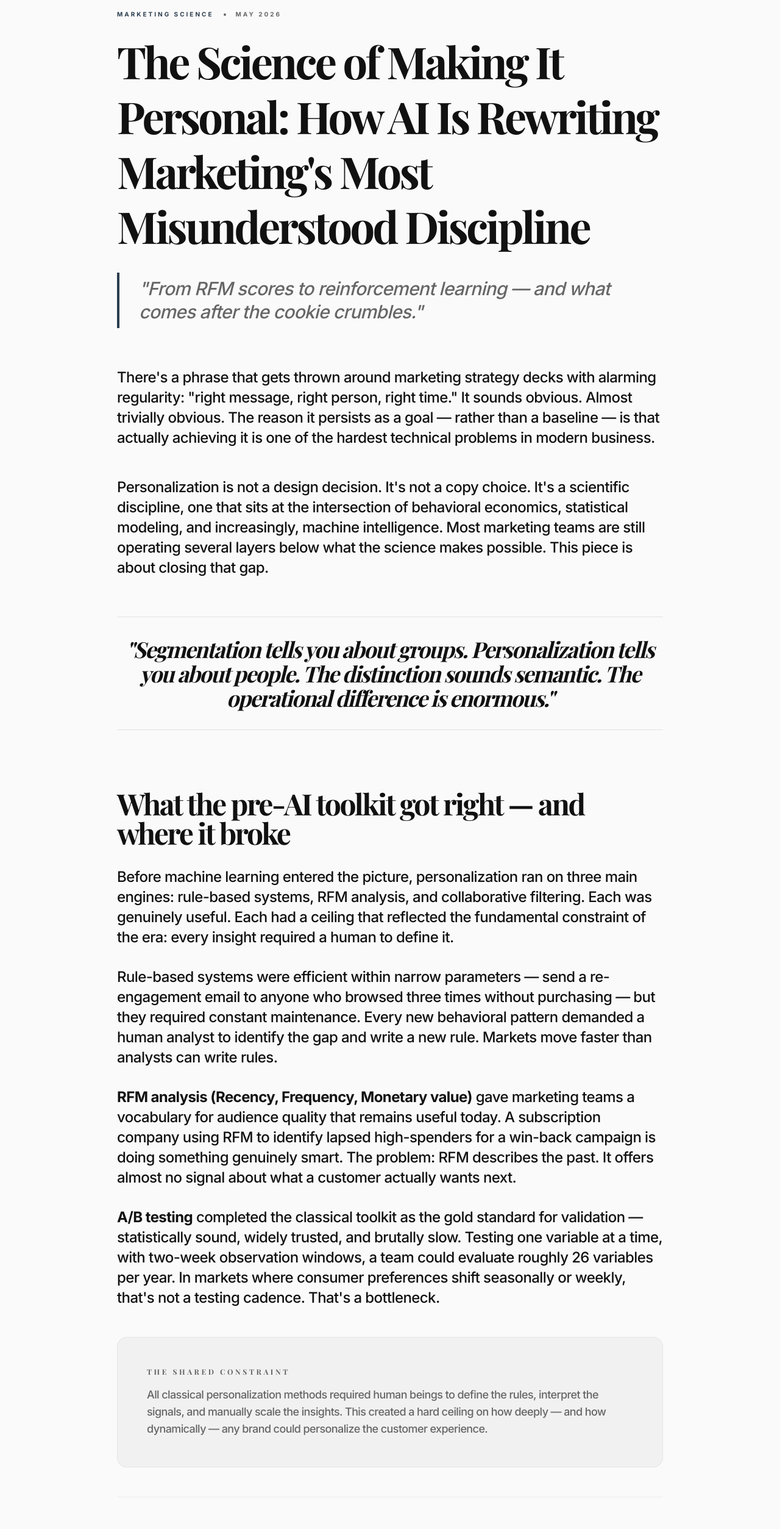
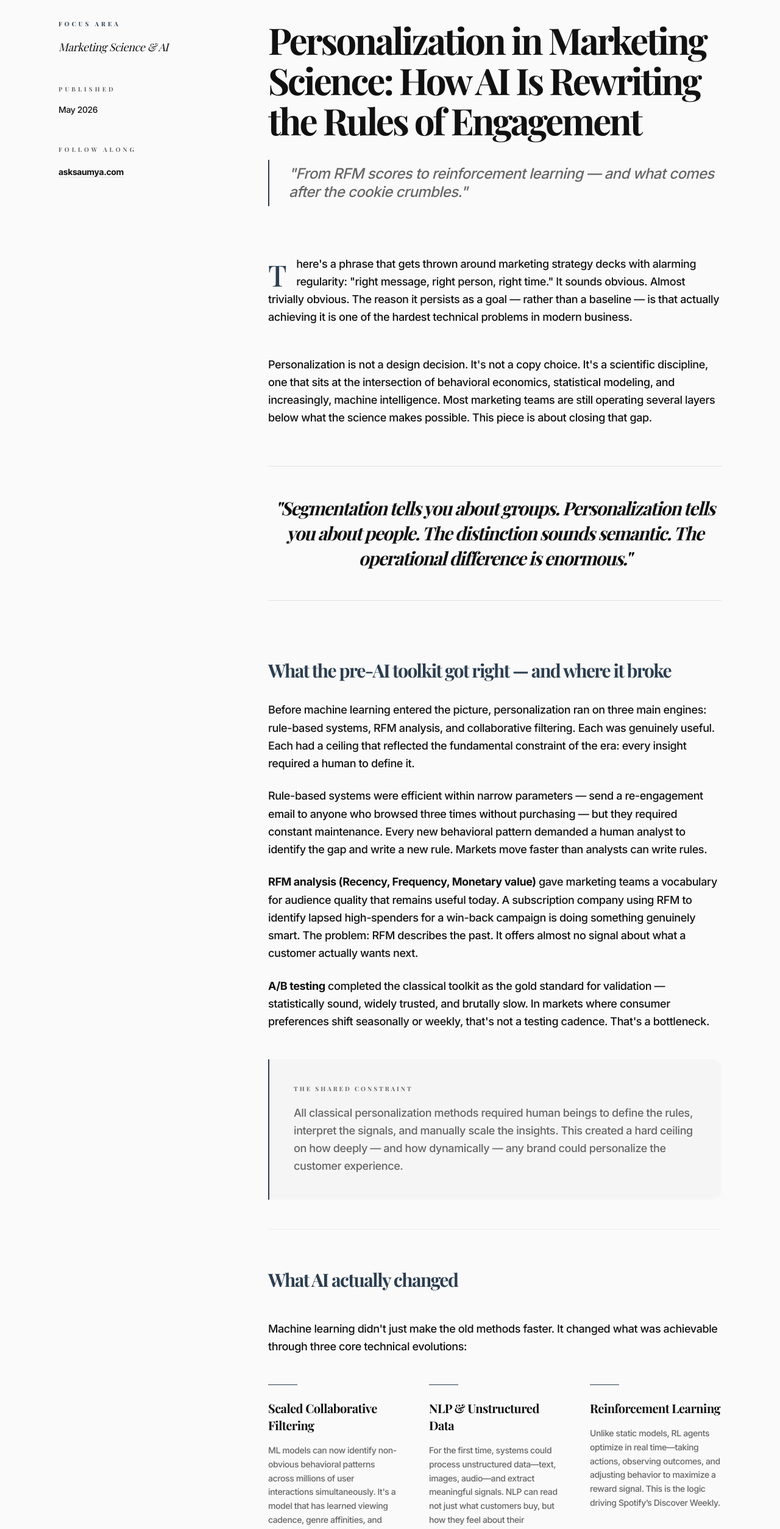
Before and after one commit to saumyasriv2511/my-portfolio-test, a Next.js app: page /blog/personalization-marketing-science in a window 1280 px wide. Shown: the part 180-2687 px from the top of the page at 61% size. Built offline with nearby package versions, Linux system fonts and the light colour scheme; a web font is replaced by a local one.

Commit message:
Overhaul blog styling to Digital Editorial aesthetic

```diff
--- a/src/app/blog/personalization-marketing-science/page.tsx
+++ b/src/app/blog/personalization-marketing-science/page.tsx
@@ -5,7 +5,7 @@ import { ArrowLeft, ArrowUpRight } from "lucide-react";
 
 export default function BlogPost() {
   return (
-    <div className="min-h-screen bg-background text-foreground font-sans">
+    <div className="min-h-screen bg-background text-foreground font-sans selection:bg-accent/10 selection:text-accent">
       {/* Navigation */}
       <nav className="fixed top-0 w-full z-50 bg-background/80 backdrop-blur-md border-b border-foreground/5 px-6 py-4">
         <div className="container-custom flex justify-between items-center">
@@ -25,46 +25,61 @@ export default function BlogPost() {
       </nav>
 
       <main className="pt-32 pb-24 px-6 md:px-12 lg:px-24 container-custom">
-        <div className="max-w-4xl mx-auto">
-          <Link href="/blog" className="inline-flex items-center text-sm font-bold uppercase tracking-widest text-muted-foreground hover:text-foreground transition-colors mb-12">
-            <ArrowLeft className="w-4 h-4 mr-2" /> Back to Inventory
+        <div className="max-w-6xl mx-auto">
+          <Link href="/blog" className="inline-flex items-center text-[10px] font-bold uppercase tracking-[0.3em] text-muted-foreground hover:text-foreground transition-colors mb-16">
+            <ArrowLeft className="w-3 h-3 mr-2" /> Back to Inventory
           </Link>
 
-          <article>
-            <header className="mb-16">
-              <div className="flex items-center gap-4 text-[10px] font-bold uppercase tracking-[0.3em] text-accent mb-6">
-                <span>Marketing Science</span>
-                <span className="w-1 h-1 bg-muted-foreground rounded-full"></span>
-                <span className="text-muted-foreground">May 2026</span>
+          <div className="flex flex-col lg:flex-row gap-16 lg:gap-24">
+            {/* Metadata Sidebar */}
+            <aside className="lg:w-1/4">
+              <div className="sticky top-32 space-y-12">
+                <div>
+                  <h4 className="text-[10px] font-bold uppercase tracking-[0.4em] text-accent mb-4">Focus Area</h4>
+                  <p className="font-serif text-lg italic">Marketing Science & AI</p>
                 </div>
-              <h1 className="text-5xl md:text-7xl font-serif font-bold tracking-tighter mb-8 leading-tight">
-                The Science of Making It Personal: How AI Is Rewriting Marketing's Most Misunderstood Discipline
+                <div>
+                  <h4 className="text-[10px] font-bold uppercase tracking-[0.4em] text-muted-foreground mb-4">Published</h4>
+                  <p className="text-sm font-medium">May 2026</p>
+                </div>
+                <div>
+                  <h4 className="text-[10px] font-bold uppercase tracking-[0.4em] text-muted-foreground mb-4">Follow Along</h4>
+                  <a href="https://asksaumya.com" className="text-sm font-bold border-b border-foreground/10 hover:border-foreground transition-all">asksaumya.com</a>
+                </div>
+              </div>
+            </aside>
+
+            {/* Article Content */}
+            <article className="lg:w-3/4">
+              <header className="mb-20">
+                <h1 className="text-4xl md:text-6xl font-serif font-bold tracking-tighter mb-8 leading-[1.1]">
+                  Personalization in Marketing Science: How AI Is Rewriting the Rules of Engagement
                 </h1>
-              <p className="text-2xl md:text-3xl text-muted-foreground font-medium leading-tight tracking-tight italic border-l-4 border-accent pl-8 py-2">
+                <p className="text-xl md:text-2xl text-muted-foreground font-medium leading-tight tracking-tight border-l-2 border-accent pl-8 py-2 italic">
                   "From RFM scores to reinforcement learning — and what comes after the cookie crumbles."
                 </p>
               </header>
 
-            <div className="space-y-12 text-xl md:text-2xl text-foreground leading-snug tracking-tight font-medium">
+              <div className="space-y-12 text-lg text-foreground leading-relaxed font-medium">
                 <p>
-                There's a phrase that gets thrown around marketing strategy decks with alarming regularity: "right message, right person, right time." It sounds obvious. Almost trivially obvious. The reason it persists as a goal — rather than a baseline — is that actually achieving it is one of the hardest technical problems in modern business.
+                  <span className="text-5xl font-serif float-left mr-4 mt-2 leading-none text-accent">T</span>here's a phrase that gets thrown around marketing strategy decks with alarming regularity: "right message, right person, right time." It sounds obvious. Almost trivially obvious. The reason it persists as a goal — rather than a baseline — is that actually achieving it is one of the hardest technical problems in modern business.
                 </p>
 
                 <p>
                   Personalization is not a design decision. It's not a copy choice. It's a scientific discipline, one that sits at the intersection of behavioral economics, statistical modeling, and increasingly, machine intelligence. Most marketing teams are still operating several layers below what the science makes possible. This piece is about closing that gap.
                 </p>
 
-              <blockquote className="my-16 py-8 border-y border-foreground/10 text-center">
-                <p className="text-3xl md:text-4xl font-serif font-bold tracking-tighter italic">
+                <blockquote className="my-16 py-12 border-y border-foreground/10">
+                  <p className="text-2xl md:text-3xl font-serif font-bold tracking-tighter italic text-center leading-snug">
                     "Segmentation tells you about groups. Personalization tells you about people. The distinction sounds semantic. The operational difference is enormous."
                   </p>
                 </blockquote>
 
                 <section>
-                <h2 className="text-3xl md:text-5xl font-serif font-bold tracking-tighter mb-8 pt-8">
+                  <h2 className="text-2xl md:text-3xl font-serif font-bold tracking-tighter mb-8 pt-8 text-accent">
                     What the pre-AI toolkit got right — and where it broke
                   </h2>
-                <div className="space-y-8">
+                  <div className="space-y-6">
                     <p>
                       Before machine learning entered the picture, personalization ran on three main engines: rule-based systems, RFM analysis, and collaborative filtering. Each was genuinely useful. Each had a ceiling that reflected the fundamental constraint of the era: every insight required a human to define it.
                     </p>
@@ -75,70 +90,62 @@ export default function BlogPost() {
                       <strong>RFM analysis (Recency, Frequency, Monetary value)</strong> gave marketing teams a vocabulary for audience quality that remains useful today. A subscription company using RFM to identify lapsed high-spenders for a win-back campaign is doing something genuinely smart. The problem: RFM describes the past. It offers almost no signal about what a customer actually wants next.
                     </p>
                     <p>
-                    <strong>A/B testing</strong> completed the classical toolkit as the gold standard for validation — statistically sound, widely trusted, and brutally slow. Testing one variable at a time, with two-week observation windows, a team could evaluate roughly 26 variables per year. In markets where consumer preferences shift seasonally or weekly, that's not a testing cadence. That's a bottleneck.
+                      <strong>A/B testing</strong> completed the classical toolkit as the gold standard for validation — statistically sound, widely trusted, and brutally slow. In markets where consumer preferences shift seasonally or weekly, that's not a testing cadence. That's a bottleneck.
                     </p>
                   </div>
 
-                <div className="mt-12 p-12 bg-secondary-bg border border-foreground/5 rounded-2xl">
-                  <h4 className="text-xs font-bold uppercase tracking-[0.3em] text-muted-foreground mb-4">The Shared Constraint</h4>
-                  <p className="text-lg text-muted-foreground">All classical personalization methods required human beings to define the rules, interpret the signals, and manually scale the insights. This created a hard ceiling on how deeply — and how dynamically — any brand could personalize the customer experience.</p>
+                  <div className="mt-12 p-10 bg-secondary-bg/50 border-l-2 border-accent rounded-r-2xl">
+                    <h4 className="text-[10px] font-bold uppercase tracking-[0.3em] text-muted-foreground mb-4">The Shared Constraint</h4>
+                    <p className="text-lg text-muted-foreground leading-relaxed">All classical personalization methods required human beings to define the rules, interpret the signals, and manually scale the insights. This created a hard ceiling on how deeply — and how dynamically — any brand could personalize the customer experience.</p>
                   </div>
                 </section>
 
                 <section>
-                <h2 className="text-3xl md:text-5xl font-serif font-bold tracking-tighter mb-8 pt-16 border-t border-foreground/5">
+                  <h2 className="text-2xl md:text-3xl font-serif font-bold tracking-tighter mb-12 pt-16 border-t border-foreground/5 text-accent">
                     What AI actually changed
                   </h2>
-                <p className="mb-8">
-                  Machine learning didn't just make the old methods faster. It changed what was achievable. Three developments drove the transformation:
+                  <p className="mb-12">
+                    Machine learning didn't just make the old methods faster. It changed what was achievable through three core technical evolutions:
                   </p>
 
-                <div className="space-y-12">
-                  <div className="grid grid-cols-1 md:grid-cols-4 gap-8">
-                    <div className="md:col-span-1">
-                      <h4 className="text-xs font-bold uppercase tracking-[0.3em] text-accent">Scaling</h4>
+                  <div className="grid grid-cols-1 md:grid-cols-3 gap-12">
+                    <div className="space-y-4">
+                      <div className="h-px w-12 bg-accent mb-6"></div>
+                      <h3 className="text-xl font-serif font-bold tracking-tight">Scaled Collaborative Filtering</h3>
+                      <p className="text-muted-foreground text-sm leading-relaxed">
+                        ML models can now identify non-obvious behavioral patterns across millions of user interactions simultaneously. It's a model that has learned viewing cadence, genre affinities, and even abandon rates.
+                      </p>
                     </div>
-                    <div className="md:col-span-3">
-                      <h3 className="text-2xl font-serif font-bold mb-4">Scaled collaborative filtering</h3>
-                      <p className="text-muted-foreground text-lg">ML models can now identify non-obvious behavioral patterns across millions of user interactions simultaneously. When Netflix surfaces a documentary you didn't know you wanted, it's not luck — it's a model that has learned your viewing cadence, genre affinities, and even the time of day you tend to abandon content.</p>
+                    <div className="space-y-4">
+                      <div className="h-px w-12 bg-accent mb-6"></div>
+                      <h3 className="text-xl font-serif font-bold tracking-tight">NLP & Unstructured Data</h3>
+                      <p className="text-muted-foreground text-sm leading-relaxed">
+                        For the first time, systems could process unstructured data—text, images, audio—and extract meaningful signals. NLP can read not just what customers buy, but how they feel about their experiences.
+                      </p>
                     </div>
-                  </div>
-
-                  <div className="grid grid-cols-1 md:grid-cols-4 gap-8">
-                    <div className="md:col-span-1">
-                      <h4 className="text-xs font-bold uppercase tracking-[0.3em] text-accent">Deep Learning</h4>
-                    </div>
-                    <div className="md:col-span-3">
-                      <h3 className="text-2xl font-serif font-bold mb-4">NLP & Unstructured Data</h3>
-                      <p className="text-muted-foreground text-lg">For the first time, systems could process unstructured data — text, images, audio — and extract meaningful personalization signals from it. NLP can read not just what customers are buying, but how they feel about their experiences. Sephora's conversational chatbots and ASOS's visual style matching both draw on this capability.</p>
-                    </div>
-                  </div>
-
-                  <div className="grid grid-cols-1 md:grid-cols-4 gap-8">
-                    <div className="md:col-span-1">
-                      <h4 className="text-xs font-bold uppercase tracking-[0.3em] text-accent">Reinforcement</h4>
-                    </div>
-                    <div className="md:col-span-3">
-                      <h3 className="text-2xl font-serif font-bold mb-4">Real-time Optimization</h3>
-                      <p className="text-muted-foreground text-lg">Unlike supervised models trained on historical data, RL agents optimize in real time — taking actions, observing outcomes, adjusting behavior to maximize a reward signal. This is the logic driving Spotify’s Discover Weekly and Stitch Fix’s personalized shipments.</p>
-                    </div>
+                    <div className="space-y-4">
+                      <div className="h-px w-12 bg-accent mb-6"></div>
+                      <h3 className="text-xl font-serif font-bold tracking-tight">Reinforcement Learning</h3>
+                      <p className="text-muted-foreground text-sm leading-relaxed">
+                        Unlike static models, RL agents optimize in real time—taking actions, observing outcomes, and adjusting behavior to maximize a reward signal. This is the logic driving Spotify’s Discover Weekly.
+                      </p>
                     </div>
                   </div>
                 </section>
 
                 <section>
-                <h2 className="text-3xl md:text-5xl font-serif font-bold tracking-tighter mb-8 pt-16 border-t border-foreground/5">
+                  <h2 className="text-2xl md:text-3xl font-serif font-bold tracking-tighter mb-8 pt-16 border-t border-foreground/5 text-accent">
                     The risks that come with the capability
                   </h2>
-                <div className="grid grid-cols-1 md:grid-cols-2 gap-12 mt-12">
+                  <div className="grid grid-cols-1 md:grid-cols-2 gap-x-12 gap-y-12 mt-12">
                     {[
                       { title: "Regulatory Exposure", desc: "GDPR and CCPA aren't compliance footnotes — they directly constrain how AI models are trained and deployed. Consent management must be built into the workflow from day one." },
-                    { title: "Surveillance vs Relevance", desc: "There is a thin, important line between a helpful recommendation and being watched. Consumers will share data — but only when they understand how it's used." },
+                      { title: "Surveillance vs Relevance", desc: "There is a thin, important line between a helpful recommendation and being watched. Consumers will share data — but only when they feel in control of the exchange." },
                       { title: "Algorithmic Bias", desc: "Models trained on historical data encode historical inequities. Regular fairness audits and cross-functional review are now standard practice for responsible teams." },
                       { title: "The Cookieless Pivot", desc: "Third-party cookies are gone. The path forward runs through first-party and zero-party data proactively volunteered by consumers." }
                     ].map((item, i) => (
-                    <div key={i} className="p-8 border border-foreground/5 bg-secondary-bg/50">
-                      <h4 className="font-serif font-bold text-xl mb-4">{item.title}</h4>
+                      <div key={i} className="pb-8 border-b border-foreground/5 group">
+                        <h4 className="font-serif font-bold text-xl mb-3 group-hover:text-accent transition-colors">{item.title}</h4>
                         <p className="text-base text-muted-foreground leading-relaxed">{item.desc}</p>
                       </div>
                     ))}
@@ -146,48 +153,47 @@ export default function BlogPost() {
                 </section>
 
                 <section>
-                <h2 className="text-3xl md:text-5xl font-serif font-bold tracking-tighter mb-8 pt-16 border-t border-foreground/5">
+                  <h2 className="text-2xl md:text-3xl font-serif font-bold tracking-tighter mb-8 pt-16 border-t border-foreground/5 text-accent">
                     What's coming: four frontiers to watch
                   </h2>
-                <div className="space-y-16 mt-12">
-                  <div className="border-l-2 border-accent pl-12">
-                    <h4 className="text-xs font-bold uppercase tracking-[0.3em] text-muted-foreground mb-4">Generative AI Content at Scale</h4>
-                    <p className="text-lg">Instead of A/B testing three subject lines, generate a distinct, dynamically written subject line for each of two million subscribers — informed by purchase history and real-time context.</p>
+                  <div className="grid grid-cols-1 md:grid-cols-2 gap-8 mt-12">
+                    {[
+                      { label: "Generative AI", title: "Content at Scale", desc: "Instead of A/B testing three subject lines, generate a distinct, dynamically written subject line for each of two million subscribers." },
+                      { label: "Federated Learning", title: "Privacy-Preserving ML", desc: "Models trained locally on devices, sharing only aggregated updates—never raw personal data. A structural competitive advantage." },
+                      { label: "Contextual AI", title: "Real-time Signals", desc: "Synthesizing signals from the current session, device type, and even weather to make instantaneous decisions without explicit input." },
+                      { label: "Agentic AI", title: "Autonomous Orchestration", desc: "Autonomous agents that identify a churn risk, craft a retention offer, and select the optimal channel — all without human triggering." }
+                    ].map((item, i) => (
+                      <div key={i} className="p-8 bg-secondary-bg/30 border border-foreground/5 hover:border-accent/20 transition-all rounded-xl">
+                        <span className="text-[10px] font-bold uppercase tracking-[0.3em] text-accent mb-4 block">{item.label}</span>
+                        <h4 className="text-xl font-serif font-bold mb-3">{item.title}</h4>
+                        <p className="text-sm text-muted-foreground leading-relaxed">{item.desc}</p>
                       </div>
-                  <div className="border-l-2 border-accent pl-12">
-                    <h4 className="text-xs font-bold uppercase tracking-[0.3em] text-muted-foreground mb-4">Privacy-Preserving Personalization</h4>
-                    <p className="text-lg">Federated learning: ML models trained locally on individual devices, sharing only aggregated model updates — never raw personal data. This is a structural competitive advantage in sensitive sectors.</p>
-                  </div>
-                  <div className="border-l-2 border-accent pl-12">
-                    <h4 className="text-xs font-bold uppercase tracking-[0.3em] text-muted-foreground mb-4">Real-time Contextual AI</h4>
-                    <p className="text-lg">Synthesizing signals from a customer's current session, device type, and even external factors like weather to make instantaneous decisions. Moving from batch-processing to streaming data architectures.</p>
-                  </div>
-                  <div className="border-l-2 border-accent pl-12">
-                    <h4 className="text-xs font-bold uppercase tracking-[0.3em] text-accent mb-4">Agentic AI</h4>
-                    <p className="text-lg">Autonomous agents that identify a churn risk, craft a retention offer, select the optimal channel, and iterate based on response — all without human triggering. The marketing scientist becomes an AI systems architect.</p>
-                  </div>
+                    ))}
                   </div>
                 </section>
 
-              <footer className="mt-24 pt-24 border-t-2 border-foreground text-center">
-                <h3 className="text-4xl md:text-6xl font-serif font-bold tracking-tighter mb-12">
+                <footer className="mt-24 pt-24 border-t-2 border-foreground">
+                  <div className="text-center max-w-2xl mx-auto">
+                    <h3 className="text-3xl md:text-5xl font-serif font-bold tracking-tighter mb-12">
                       Follow the science. <br />Build the future.
                     </h3>
                     <div className="flex flex-col items-center gap-8">
                       <a
                         href="https://asksaumya.com"
-                    className="inline-flex items-center text-2xl font-serif font-bold hover:italic transition-all border-b-2 border-foreground/10 hover:border-foreground pb-2 group"
+                        className="inline-flex items-center text-xl font-serif font-bold hover:italic transition-all border-b-2 border-foreground/10 hover:border-foreground pb-2 group"
                       >
                         asksaumya.com
-                    <ArrowUpRight className="ml-4 w-8 h-8 group-hover:translate-x-1 group-hover:-translate-y-1 transition-transform" />
+                        <ArrowUpRight className="ml-4 w-6 h-6 group-hover:translate-x-1 group-hover:-translate-y-1 transition-transform" />
                       </a>
                       <p className="text-[10px] font-bold uppercase tracking-[0.4em] text-muted-foreground">
                         Marketing Science · AI Strategy · Data-Driven Growth
                       </p>
                     </div>
+                  </div>
                 </footer>
               </div>
             </article>
+          </div>
         </div>
       </main>
 
```
Lines whose indentation alone changed are shown as unchanged.
